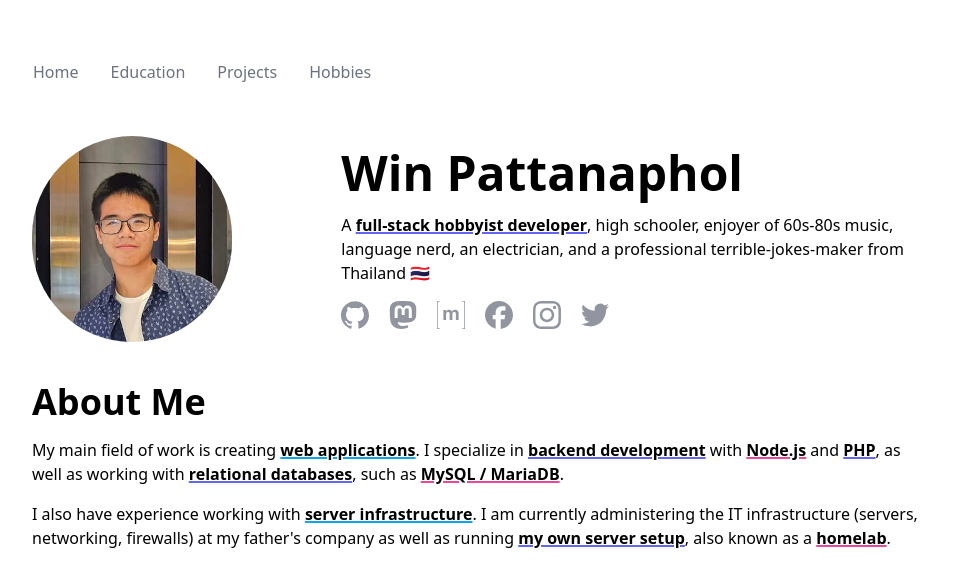
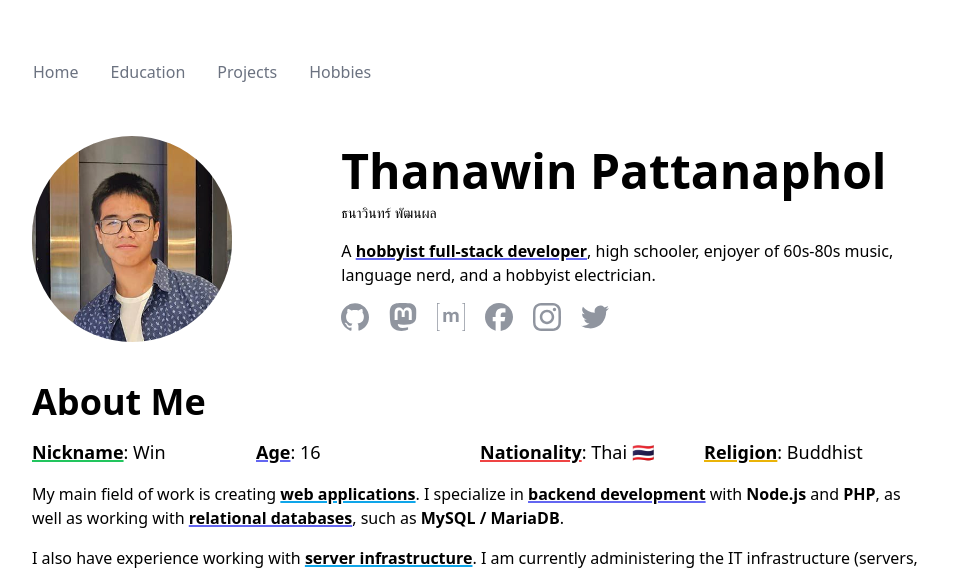
Before and after one commit to WinsDominoes/website, a Next.js app: page / in a window 1280 px wide. Shown: the top 574 px of the page, without its empty margins (160-1119 px from the left). Built offline with nearby package versions, Linux system fonts and the light colour scheme.

Commit message:
minor frontpage modifications + school logo replace

```diff
--- a/app/components/Timeline.tsx
+++ b/app/components/Timeline.tsx
@@ -15,7 +15,7 @@ const Timeline = () => {
             school: "Sarasas Witaed Romklao International Programme",
             period: "4th Grade - 6th Grade",
             address: "124 Rom Klao Rd, Khlong Sam Prawet, Lat Krabang, Bangkok, Thailand 10520",
-            image: "/images/photos/school-logo/swr-iep.jpg",
+            image: "/images/photos/school-logo/swr.jpg",
             date: "2016 - 2019"
         },
         {
--- a/app/page.tsx
+++ b/app/page.tsx
@@ -16,22 +16,39 @@ export default function Home() {
                             src="/images/picture.png"
                             width={200}
                             height={200}
-                            alt="Win's Mastodon Profile"
+                            alt="Win's Logo"
                             className="rounded-full"
                         />
                     </div>
 
                     <div className="col-span-2 grid gap-4 content-center">
-                        <p className="text-5xl font-bold">Win Pattanaphol</p>
-                        <p className="text-base">A <a className="font-bold underline decoration-2 decoration-indigo-500">full-stack hobbyist developer</a>, high schooler, enjoyer of 60s-80s music, language nerd, an electrician, and a professional terrible-jokes-maker from Thailand 🇹🇭</p>
+                        <div>
+                            <p className="text-5xl font-bold">Thanawin Pattanaphol</p>
+                            <p className="text-sm mt-2">ธนาวินทร์ พัฒนผล</p>
+                        </div>
+                        <p className="text-base">A <a className="font-bold underline decoration-2 decoration-indigo-500">hobbyist full-stack developer</a>, high schooler, enjoyer of 60s-80s music, language nerd, and a hobbyist electrician.</p>
                         <ContactIcons />
                     </div>
 
                     <div className="col-span-3">
                         <h2 className="text-4xl font-bold mt-2">About Me</h2>
+                        <div className='mt-4 text-lg grid grid-cols-4 max-lg:flex max-lg:flex-col'>
+                            <div>
+                                <span className='font-bold underline decoration-2 decoration-green-500'>Nickname</span>: Win
+                            </div>
+                            <div>
+                                <span className='font-bold underline decoration-2 decoration-indigo-500'>Age</span>: 16
+                            </div>
+                            <div>
+                                <span className='font-bold underline decoration-2 decoration-red-500'>Nationality</span>: Thai 🇹🇭
+                            </div>
+                            <div>
+                                <span className='font-bold underline decoration-2 decoration-yellow-500'>Religion</span>: Buddhist
+                            </div>
+                        </div>
                         <p className="text-base mt-4">
-                            My main field of work is creating <a className="font-bold underline decoration-2 decoration-sky-500">web applications</a>. I specialize in <a className="font-bold underline decoration-2 decoration-indigo-500">backend development</a> with <a className="font-bold underline decoration-2 decoration-pink-500">Node.js</a> and <a className="font-bold underline decoration-2 decoration-indigo-500">PHP</a>, as well as working with <a className="font-bold underline decoration-2 decoration-indigo-500">relational databases</a>,
-                            such as <a className="font-bold underline decoration-2 decoration-pink-500">MySQL / MariaDB</a>.
+                            My main field of work is creating <a className="font-bold underline decoration-2 decoration-sky-500">web applications</a>. I specialize in <a className="font-bold underline decoration-2 decoration-indigo-500">backend development</a> with <a className="font-bold">Node.js</a> and <a className="font-bold">PHP</a>, as well as working with <a className="font-bold underline decoration-2 decoration-indigo-500">relational databases</a>,
+                            such as <a className="font-bold">MySQL / MariaDB</a>.
                         </p>
                         <p className="text-base mt-4">
                             I also have experience working with <a className="font-bold underline decoration-2 decoration-sky-500">server infrastructure</a>. I am currently administering the IT infrastructure (servers, networking, firewalls)
@@ -76,7 +93,7 @@ export default function Home() {
                                 <Photo src="/images/photos/iot/raspberrypi.jpg" href="/projects" alt="Raspberry Pi"></Photo>
                             </div>
                             <div>
-                                <Photo src="/images/photos/hardware/homelab.jpg" href="/projects" alt="Homelab"></Photo>
+                                <Photo src="/images/photos/company/main-server-rack/20231221_132903.jpg" href="/projects" alt="Enterprise Router"></Photo>
                             </div>
                         </div>
                         <div className="grid gap-4">
@@ -84,7 +101,7 @@ export default function Home() {
                                 <Photo src="/images/photos/company/main-server-rack/20231221_151039.jpg" href="/projects" alt="EMPower Enginering Co.,Ltd"></Photo>
                             </div>
                             <div>
-                                <Photo src="/images/photos/company/main-server-rack/20231221_151039.jpg" href="/projects" alt="EMPower Enginering Co.,Ltd"></Photo>
+                                <Photo src="/images/photos/hardware/ram.jpg" href="/projects" alt="Homelab"></Photo>
                             </div>
                         </div>
                         <div className="grid gap-4">
```
Also changed, not shown: public/images/photos/school-logo/swr.jpg (added).
